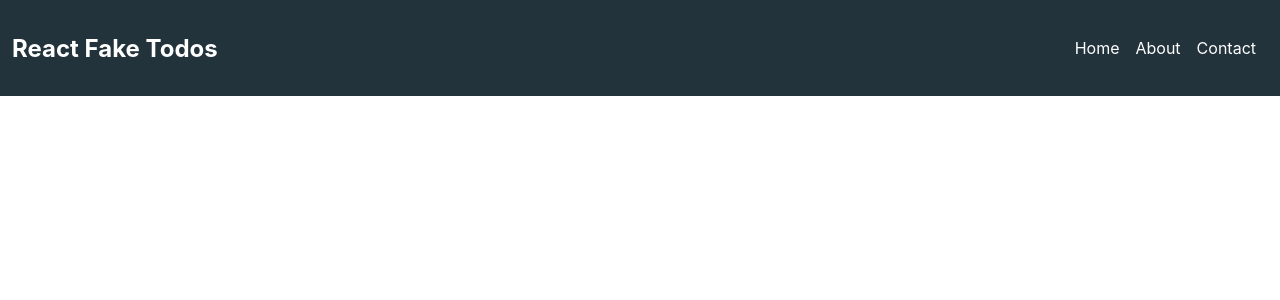
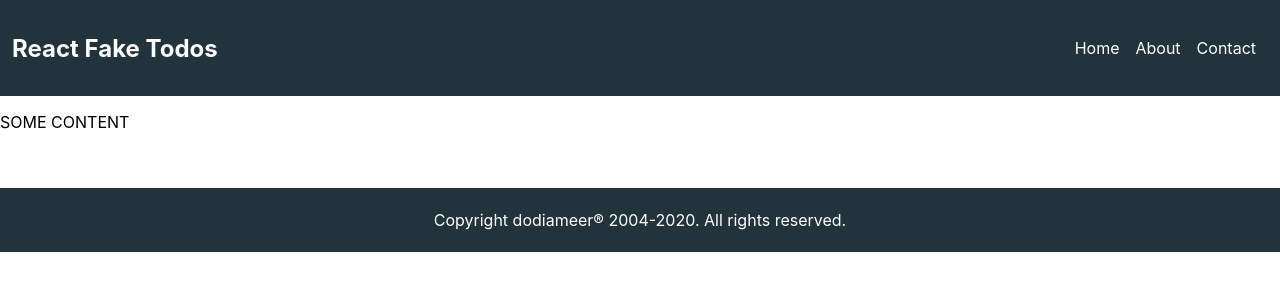
Before and after one commit to dodiameer/react-fake-todos, a React (Create React App) app: page / in a window 1280 px wide. Shown: the top 300 px of the page. Built offline with nearby package versions, Linux system fonts and the light colour scheme.

Commit message:
Added <Footer/>

```diff
--- a/src/App.js
+++ b/src/App.js
@@ -1,10 +1,13 @@
 import React from 'react';
 import Header from './components/Header/Header';
+import Footer from './components/Footer/Footer';
 
 function App() {
   return (
     <div>
       <Header/>
+      <p>SOME CONTENT<br/><br/><br/></p>
+      <Footer/>
     </div>
   );
 }
--- /dev/null
+++ b/src/components/Footer/Footer.css
@@ -0,0 +1,9 @@
+.footer {
+    display: flex;
+    flex-direction: row;
+    align-items: center;
+    justify-content: center;
+    height: 4em;
+    background: #22333B;
+    color: #ffffff;
+}
--- /dev/null
+++ b/src/components/Footer/Footer.js
@@ -0,0 +1,12 @@
+import React from 'react'
+import './Footer.css'
+
+function Footer() {
+    return (
+        <footer className="footer">
+            <span>Copyright dodiameer&reg; 2004-2020. All rights reserved.</span>
+        </footer>
+    )
+}
+
+export default Footer
```
